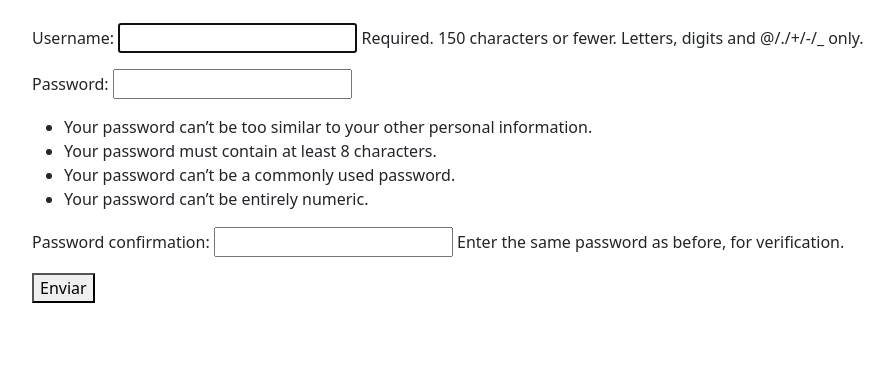
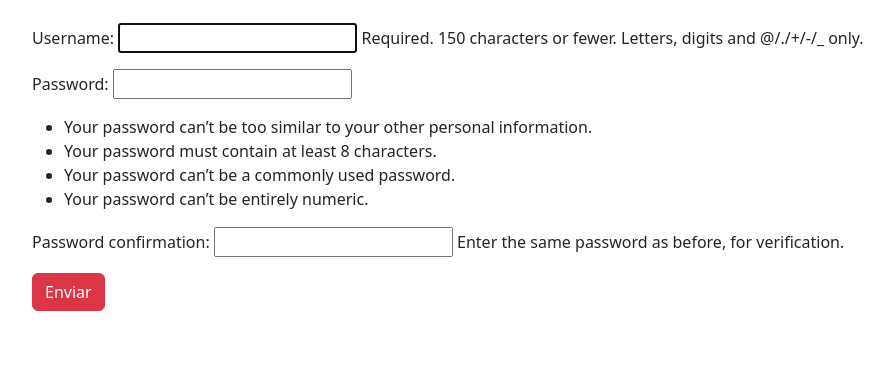
Before and after one commit to k1n0trz/k1n0c0m, a Django app: page /registro/ in a window 1280 px wide. Shown: the part 429-800 px from the top of the page, without its empty margins (74-968 px from the left). Run offline with Django 4.2, Linux system fonts and the light colour scheme; parts of the project's set-up code (start-up, migrations or seed data) failed here and were passed over.

Commit message:
procfile

```diff
--- a/services/templates/signup.html
+++ b/services/templates/signup.html
@@ -8,7 +8,7 @@
         {% csrf_token %}
         {{form.as_p}}
 
-        <button>
+        <button class="btn btn-danger">
             Enviar
         </button>
     </form>
```
